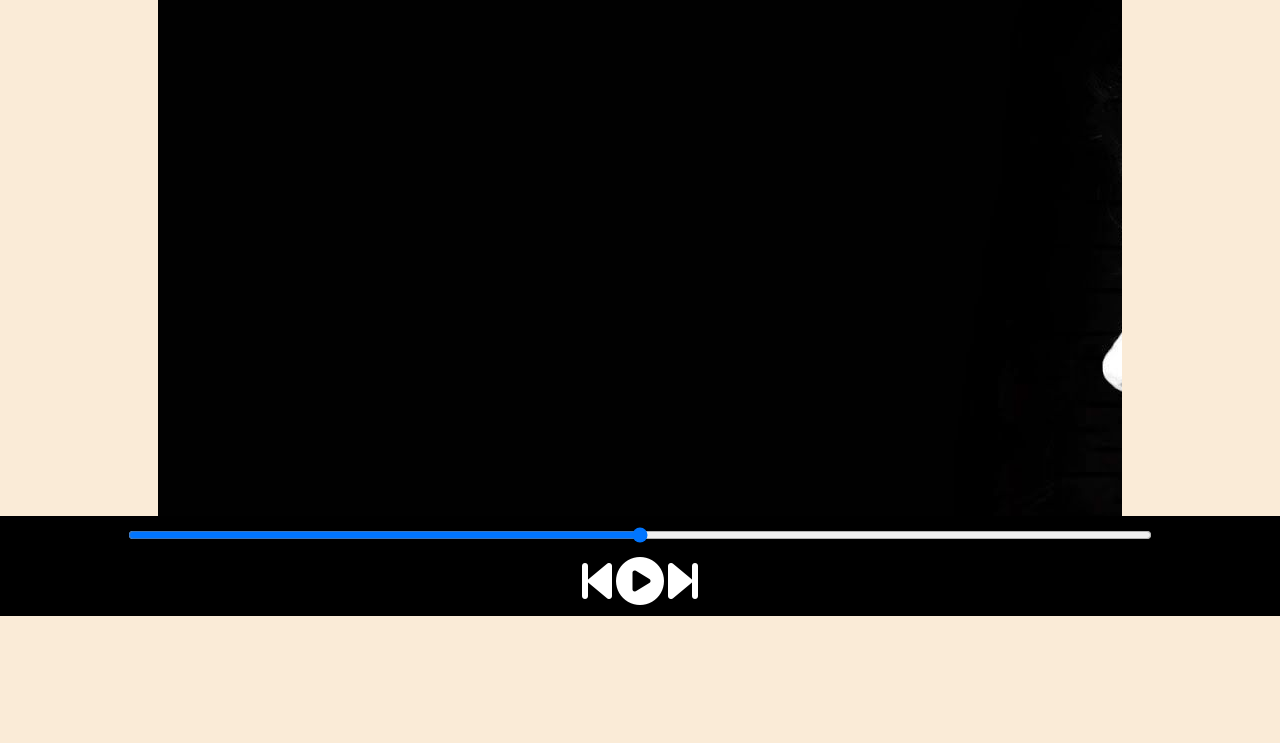
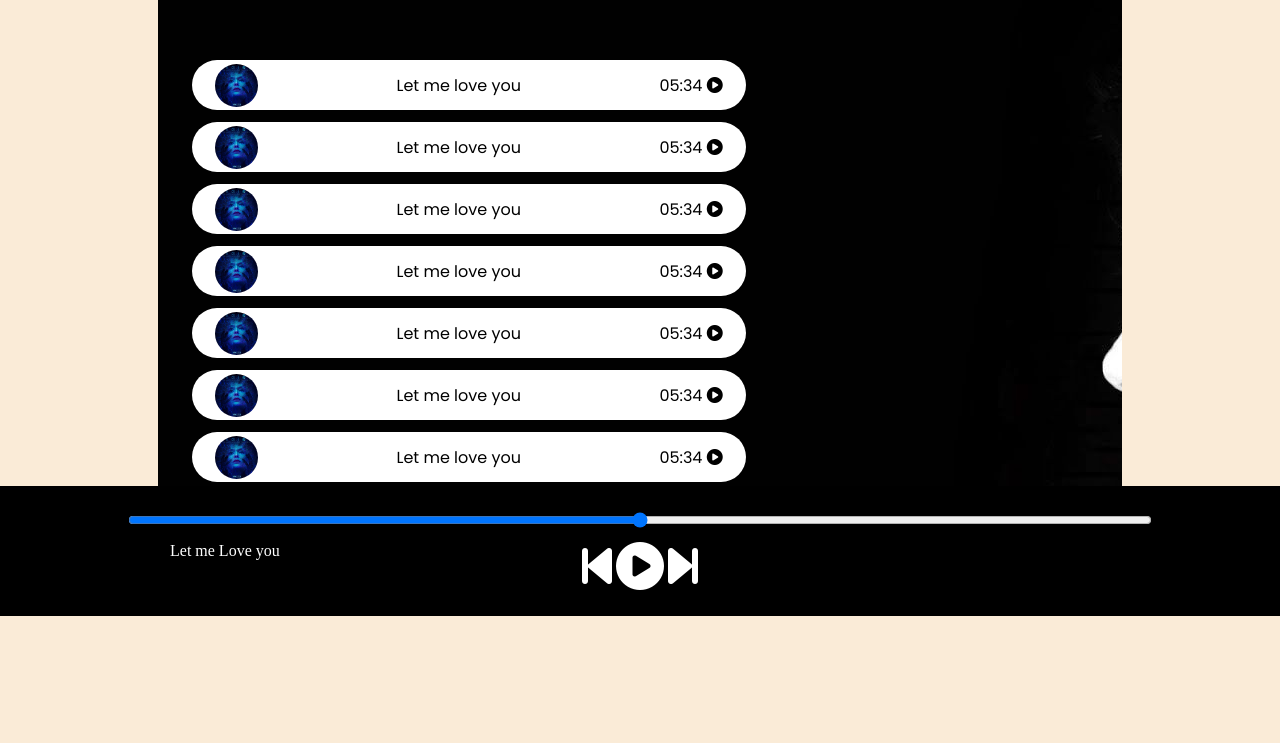
Before and after one commit to KartikPandey19/Music-player, a plain HTML site: page index.html in a window 1280 px wide. Shown: the part 184-927 px from the top of the page. Before the commit the page ends 855 px from the top, so only its background shows below. Drawn offline with Linux system fonts and the light colour scheme.

Commit message:
layout css completed

```diff
--- a/index.html
+++ b/index.html
@@ -1,5 +1,6 @@
 <!DOCTYPE html>
 <html lang="en">
+
 <head>
     <meta charset="UTF-8">
     <meta http-equiv="X-UA-Compatible" content="IE=edge">
@@ -8,6 +9,7 @@
     <link rel="stylesheet" href="style.css">
     <link rel="stylesheet" href="https://cdnjs.cloudflare.com/ajax/libs/font-awesome/6.4.2/css/all.min.css">
 </head>
+
 <body>
     <nav>
         <ul>
@@ -18,10 +20,75 @@
     </nav>
 
     <div class="container">
-        <div class="song-list">
+        <div class="songList">
             <h1>Best of NCS - No Copyright Sounds</h1>
+            <div class="songItemContainer">
+
+                <div class="songItem">
+                    <img src="covers/1.jpg" alt="1">
+                    <span>Let me love you</span>
+
+                    <span class="songListPlay"> <span class="timestamp">05:34 <i
+                        class="fa-solid fa-play-circle"></i></span> </span>
                 </div>
-        <div class="sonng-banner"></div>
+                <div class="songItem">
+                    <img src="covers/1.jpg" alt="1">
+                    <span>Let me love you</span>
+
+                    <span class="songListPlay"> <span class="timestamp">05:34 <i
+                        class="fa-solid fa-play-circle"></i></span> </span>
+                </div>
+
+                <div class="songItem">
+                    <img src="covers/1.jpg" alt="1">
+                    <span>Let me love you</span>
+
+                    <span class="songListPlay"> <span class="timestamp">05:34 <i
+                        class="fa-solid fa-play-circle"></i></span> </span>
+                </div>
+                <div class="songItem">
+                    <img src="covers/1.jpg" alt="1">
+                    <span>Let me love you</span>
+
+                    <span class="songListPlay"> <span class="timestamp">05:34 <i
+                        class="fa-solid fa-play-circle"></i></span> </span>
+                </div>
+
+
+                <div class="songItem">
+                    <img src="covers/1.jpg" alt="1">
+                    <span>Let me love you</span>
+
+                    <span class="songListPlay"> <span class="timestamp">05:34 <i
+                        class="fa-solid fa-play-circle"></i></span> </span>
+                </div>
+
+
+                <div class="songItem">
+                    <img src="covers/1.jpg" alt="1">
+                    <span>Let me love you</span>
+
+                    <span class="songListPlay"> <span class="timestamp">05:34 <i
+                        class="fa-solid fa-play-circle"></i></span> </span>
+                </div>
+                <div class="songItem">
+                    <img src="covers/1.jpg" alt="1">
+                    <span>Let me love you</span>
+
+                    <span class="songListPlay"> <span class="timestamp">05:34 <i
+                        class="fa-solid fa-play-circle"></i></span> </span>
+                </div>
+                <div class="songItem">
+                    <img src="covers/1.jpg" alt="1">
+                    <span>Let me love you</span>
+
+                    <span class="songListPlay"> <span class="timestamp">05:34 <i
+                        class="fa-solid fa-play-circle"></i></span> </span>
+                </div>
+
+            </div>
+        </div>
+        <div class="song-banner"></div>
     </div>
 
     <div class="bottom">
@@ -31,6 +98,9 @@
             <i class="fa-solid fa-3x fa-play-circle"></i>
             <i class="fa-solid fa-3x fa-step-forward"></i>
         </div>
+        <div class="songInfo">
+            <img src="playing.gif" alt="" >Let me Love you
+        </div>
     </div>
 
 
@@ -38,4 +108,5 @@
     <script src="script.js"></script>
     <script src="https://kit.fontawesome.com/26504e4a1f.js" crossorigin="anonymous"></script>
 </body>
+
 </html>
--- a/script.js
+++ b/script.js
@@ -0,0 +1 @@
+console.log("Welcome to Musico");
--- a/style.css
+++ b/style.css
@@ -1,5 +1,6 @@
 @import url('https://fonts.googleapis.com/css2?family=Caveat&family=Lobster&family=Montserrat:wght@100&display=swap');
 @import url('https://fonts.googleapis.com/css2?family=Lobster&family=Montserrat+Alternates&family=Montserrat:wght@100&display=swap');
+@import url('https://fonts.googleapis.com/css2?family=Poppins&display=swap');
 
 :root {
     --background-color: antiquewhite;
@@ -41,7 +42,7 @@ nav ul li {
 .brand {
     display: flex;
     align-items: center;
-    font-weight: 700;
+    font-weight: bolder;
     font-size: 1.3rem;
 }
 
@@ -49,7 +50,7 @@ nav ul li {
     min-height: 72vh;
     background-color: black;
     color: white;
-    font-family: 'Montserrat', sans-serif;
+    font-family: 'Poppins', sans-serif;
     display: flex;
     margin: 23px auto;
     width: 70%;
@@ -61,10 +62,10 @@ nav ul li {
 .bottom {
 
     position: sticky;
-    height: 100px;
+    bottom: 0;
+    height: 130px;
     background-color: black;
     color: white;
-    bottom: 0;
     display: flex;
     align-items: center;
     justify-content: center;
@@ -81,6 +82,44 @@ nav ul li {
 
 #myProgressBar {
     width: 80vw;
-    align-items: center;
     cursor: pointer;
 }
+
+
+.songItem{
+height: 50px;
+display: flex;
+background-color: white;
+color: black;
+margin:12px 0;
+justify-content: space-between;
+align-items: center;
+border-radius: 34px;
+}
+.songItemContainer{
+    margin-top: 74px;
+}
+
+.songItem img{
+width: 43px;
+margin: 0 23px;
+border-radius: 34px;
+}
+
+.timestamp{
+    margin:0 23px;
+}
+
+.timestamp i{
+    cursor: pointer;
+}
+
+.songInfo{
+    position: absolute;
+    left: 10vw;
+}
+.songInfo img{
+    width:42px;
+    opacity: 0;
+    transition: opacity 1s ease-out;
+}
```
Lines whose indentation alone changed are shown as unchanged.
